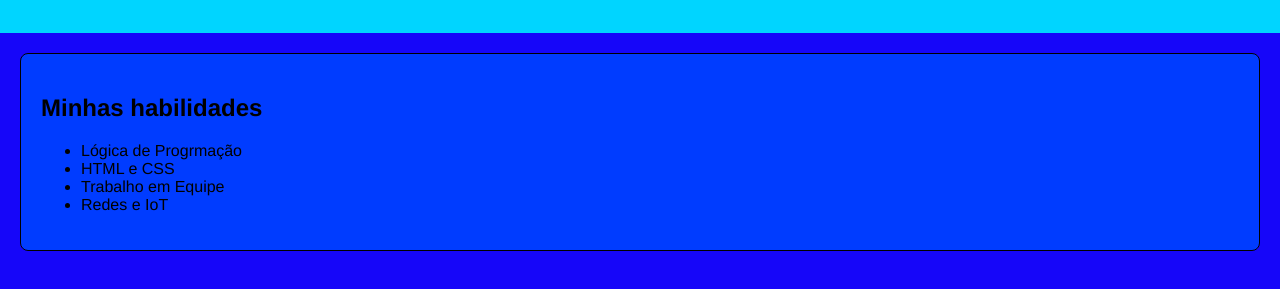
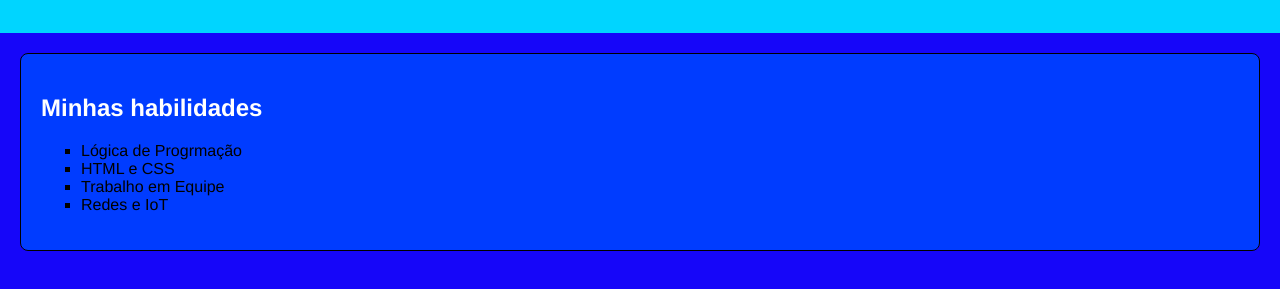
Before and after one commit to GuilhermeRighi09/site, a plain HTML site: page index.html in a window 1280 px wide. Shown: the part 121-410 px from the top of the page. Drawn offline with Linux system fonts and the light colour scheme.

Commit message:
Add files via upload

```diff
--- a/index.html
+++ b/index.html
@@ -28,6 +28,14 @@
             border: 1px solid;
             border-radius: 8px;
         }
+
+        h2 {
+            color:#ffffff
+        }
+
+        ul {
+            list-style-type:square;
+        }
         </style>
     <body>
         <header>
```
